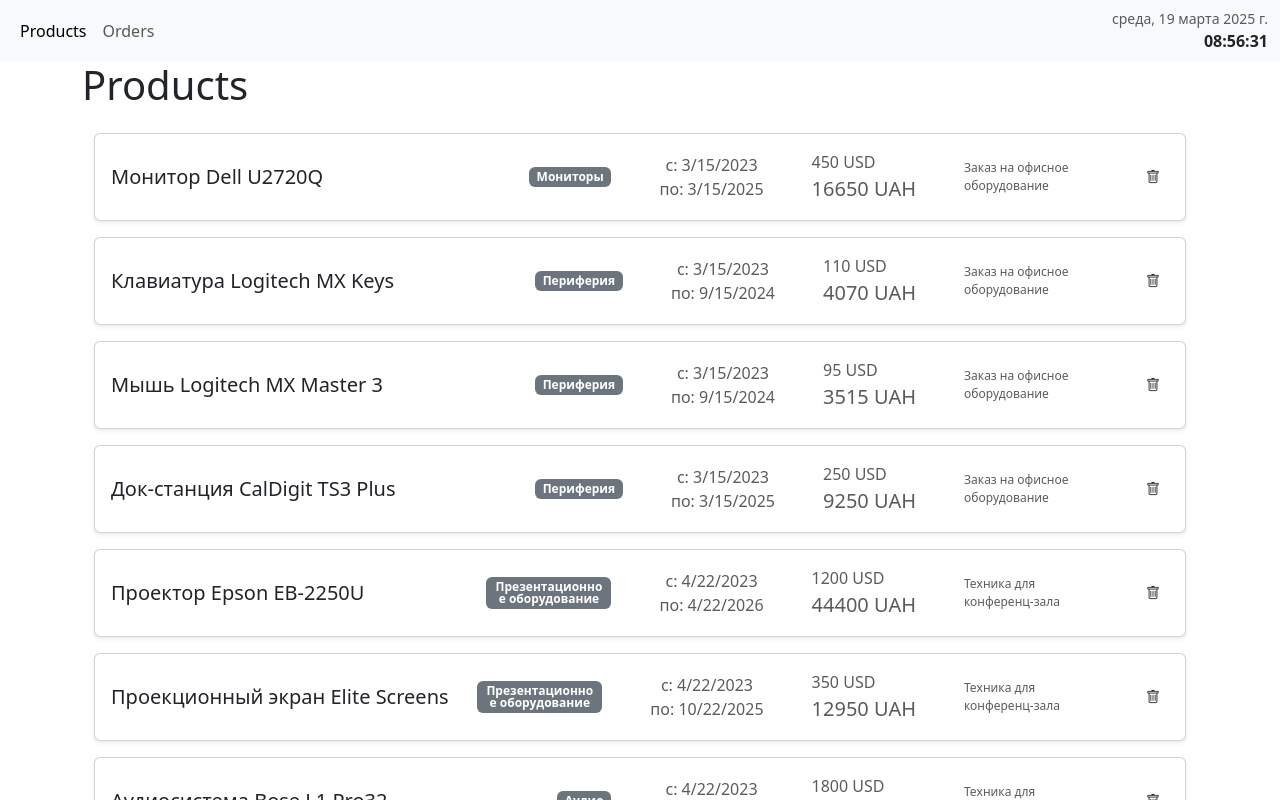
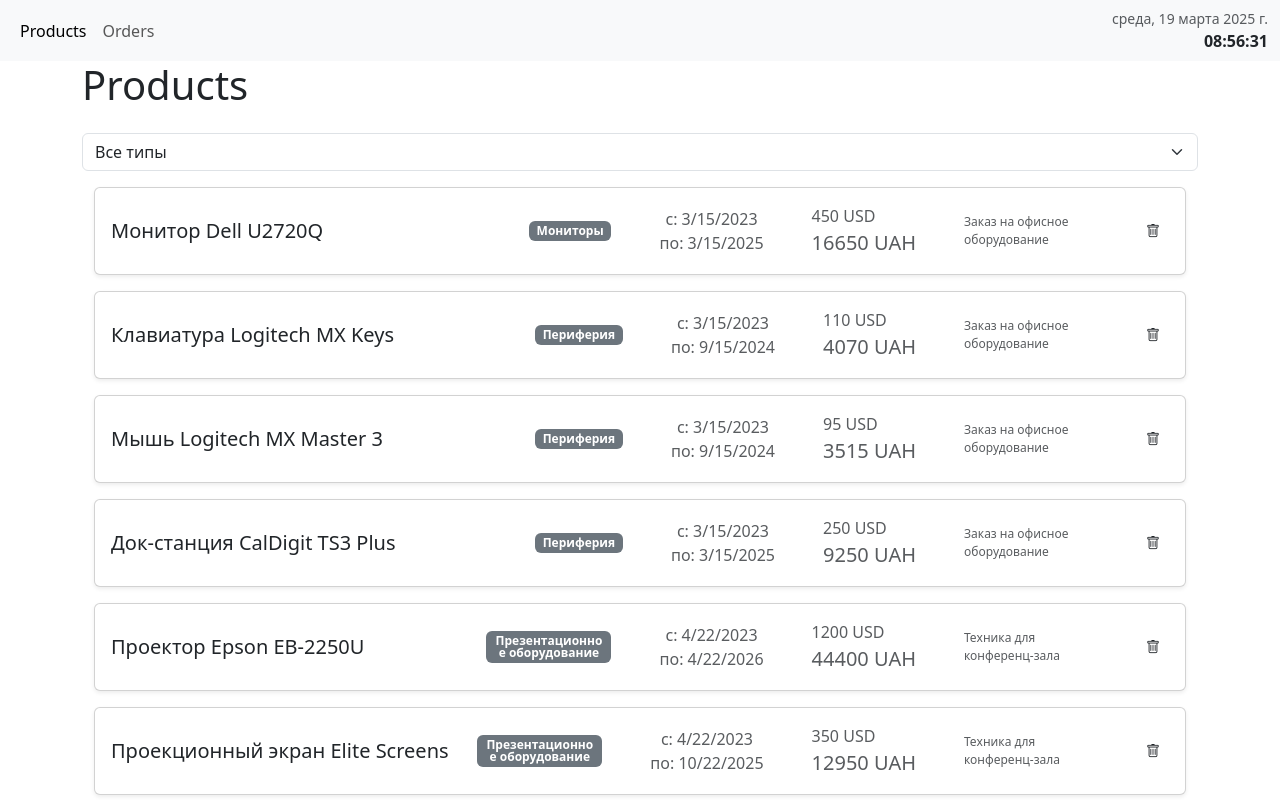
Before and after one commit to badday182/berkun-dzencode-test, a Next.js app in the folder my-app/: page /products in a window 1280 px wide. Shown: the top 800 px of the page. Built offline with nearby package versions, Linux system fonts and the light colour scheme.

Commit message:
Add product type filtering to Products component; implement dropdown for type selection

```diff
--- a/my-app/src/app/products/page.tsx
+++ b/my-app/src/app/products/page.tsx
@@ -11,10 +11,22 @@
 
 const Products = () => {
   const [loading, setLoading] = useState(true);
+  const [selectedType, setSelectedType] = useState("all");
   const orders = useAppSelector((state) => state.ordersAndProductsData.orders);
   const products = useAppSelector(
     (state) => state.ordersAndProductsData.products
   );
+
+  // Get unique product types
+  const productTypes = products
+    ? ["all", ...new Set(products.map((product) => product.type))]
+    : ["all"];
+
+  // Filter products by selected type
+  const filteredProducts =
+    selectedType === "all"
+      ? products
+      : products?.filter((product) => product.type === selectedType);
 
   const dispatch = useAppDispatch();
   useEffect(() => {
@@ -41,15 +53,34 @@
     fetchData();
   }, [dispatch]);
 
+  const handleTypeChange = (event) => {
+    setSelectedType(event.target.value);
+  };
+
   return (
     <div className="container">
       <h1 className="mb-4">Products</h1>
+      <select
+        className="form-select"
+        aria-label="Filter products by type"
+        value={selectedType}
+        onChange={handleTypeChange}
+      >
+        <option value="all">Все типы</option>
+        {productTypes
+          .filter((type) => type !== "all")
+          .map((type) => (
+            <option key={type} value={type}>
+              {type}
+            </option>
+          ))}
+      </select>
       {loading ? (
         <div className="text-center">Loading products...</div>
       ) : (
         <div className="container mt-3 d-flex flex-column gap-3">
-          {products && products.length > 0 ? (
-            products.map((product) => (
+          {filteredProducts && filteredProducts.length > 0 ? (
+            filteredProducts.map((product) => (
               <ProductsCard key={product.id} product={product} />
             ))
           ) : (
--- a/my-app/src/components/modalWindow/index.tsx
+++ b/my-app/src/components/modalWindow/index.tsx
@@ -30,7 +30,6 @@
   const dispatch = useAppDispatch();
   const modalRef = useRef<HTMLDivElement>(null);
   const closeButtonRef = useRef<HTMLButtonElement>(null);
-  console.log("id - ", id);
   useEffect(() => {
     if (isOpen) {
       // Focus the close button when modal opens
```
